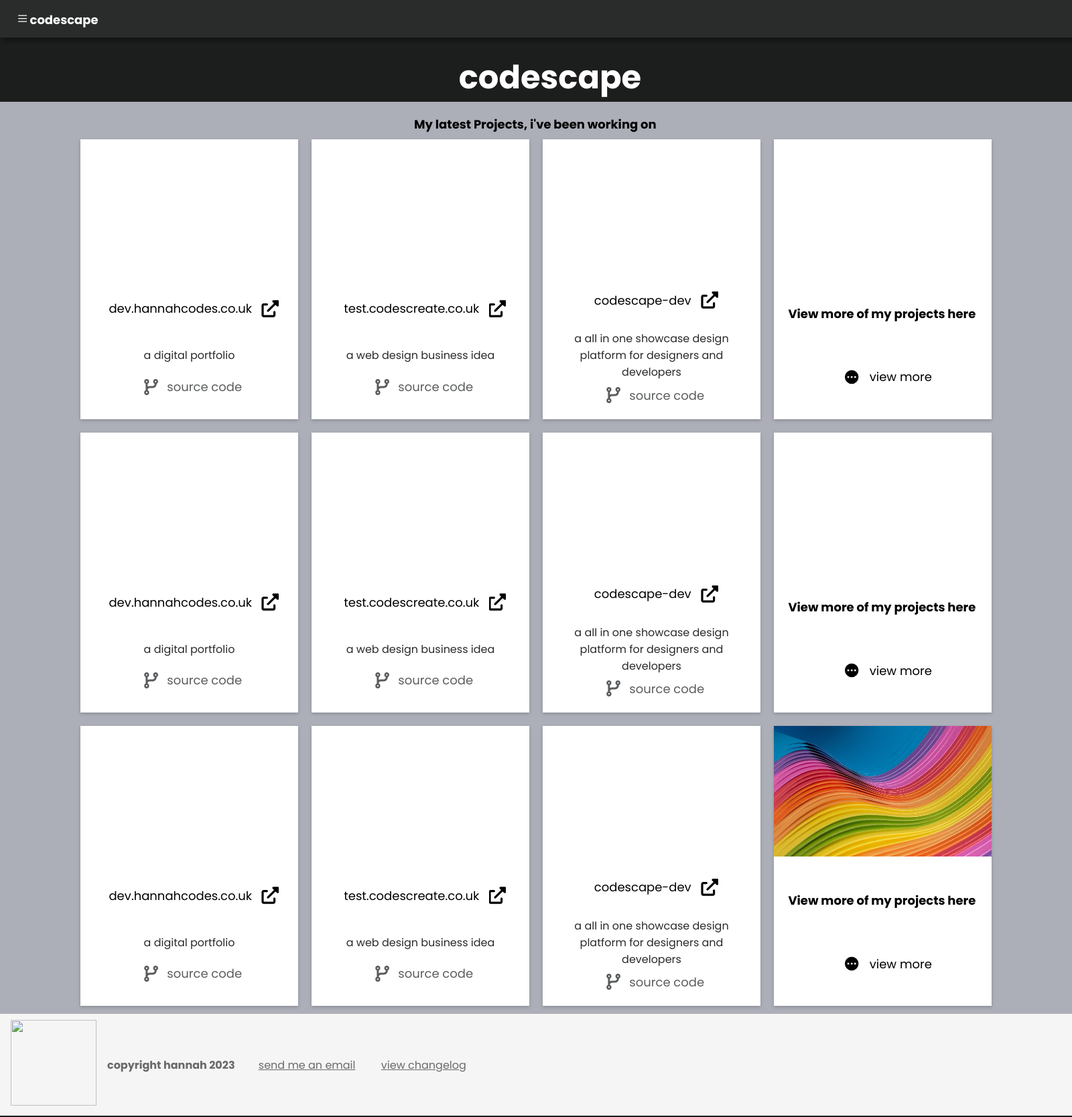
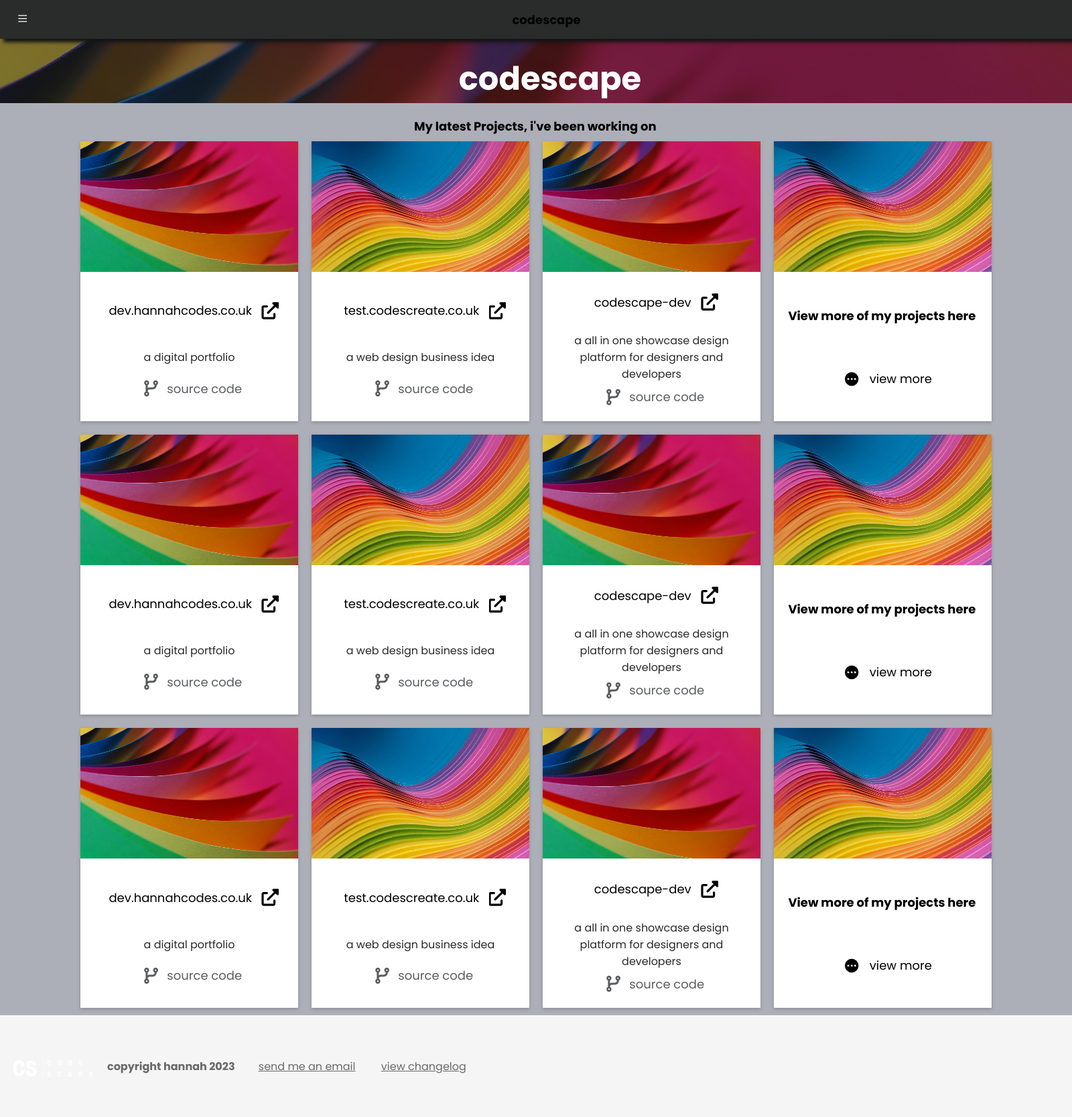
Before and after one commit to autumn-skylight/codescape.hannahcodes.co.uk, an Electron app: page src/user/dashboard.html in a window 1600 px wide. Shown: the whole page at 67% size. Drawn offline with nearby package versions, Linux system fonts and the light colour scheme; files that its build step writes are made by us from their sources.

Commit message:
tidied up code and file placement

```diff
--- a/assets/css/main.scss
+++ b/assets/css/main.scss
@@ -239,6 +239,19 @@ h1{
     }
   }
 }
+.mh1 {
+  margin: auto;
+  padding-top: 0.25em;
+  padding-bottom: 0.25em;
+  text-align: center;
+  align-self: center;
+  color: var(--light-nav-text-colour);
+
+  @media (prefers-color-scheme: dark) {
+    color: var(--nav-text-colour);
+  }
+}
+
 .project_band {
   width: 85%;
   max-width: 1500px;
--- a/main.js
+++ b/main.js
@@ -4,6 +4,7 @@ const path = require('path')
 function createWindow () {
   // Create the browser window.
   const mainWindow = new BrowserWindow({
+    icon: path.join(__dirname, "./assets/images/codescape-logo.ico"),
     width: 1900,
     height: 1060,
     titleBarStyle: 'hidden',
@@ -16,11 +17,11 @@ function createWindow () {
 nodeIntegration: true,
 contextIsolation: true,
 devTools: true,
-preload: path.join(__dirname, 'preload.js')
+preload: path.join(__dirname, './assets/js/preload.js')
   }  })
 
   // and load the index.html of the app.
-  mainWindow.loadFile('index.html')
+  mainWindow.loadFile('./src/index.html')
 
   // Open the DevTools.
   // mainWindow.webContents.openDevTools()
--- a/user/dashboard.html
+++ b/src/user/dashboard.html
@@ -4,7 +4,7 @@
     <meta charset="UTF-8">
     <meta http-equiv="X-UA-Compatible" content="IE=edge">
     <meta name="viewport" content="width=device-width, initial-scale=1.0">
-    <link rel="stylesheet" href="./assets/css/main.css">
+    <link rel="stylesheet" href="../../assets/css/main.css">
     <link rel="preconnect" href="https://fonts.googleapis.com">
 <link rel="preconnect" href="https://fonts.gstatic.com" crossorigin>
 <link href="https://fonts.googleapis.com/css2?family=Poppins:wght@400;600;700&display=swap" rel="stylesheet">
@@ -15,7 +15,7 @@
       <div id="mySidenav" class="sidenav">
         <a href="javascript:void(0)" class="closebtn" onclick="closeNav()">&times;</a>
         <a href="../index.html">home</a>
-        <a href="#">Services</a>
+        <a href="../../src/user/dashboard.html">My Dashboard</a>
         <a href="#">Clients</a>
         <a href="#">Contact</a>
       </div>
@@ -29,12 +29,12 @@
         </svg>
       </button>
     </span>
-    <h1>codescape</h1>
+    <h1 class="mh1">codescape</h1>
     </header>
     <img
 class="bg"
  alt=""
- src="./assets/images/fantasy-g4dd9bb5f2_1280.jpg"
+ src="../../assets/images/fantasy-g4dd9bb5f2_1280.jpg"
   draggable="false"
   />
 
@@ -46,7 +46,7 @@ class="bg"
           <div class="project_band">
             <div class="item-5">
               <div class="project_card project_card_a">
-                <div class="blog_page_thumb" style="background-image: url(./assets/images/fantasy-g4dd9bb5f2_1280.jpg);"></div>
+                <div class="blog_page_thumb" style="background-image: url(../../assets/images/fantasy-g4dd9bb5f2_1280.jpg);"></div>
                 <article>
                   <div class="project_links_placement"><div class="link_placement"><a href="https://dev.hannahcodes.co.uk" class="projects_links"> dev.hannahcodes.co.uk</a> <svg xmlns="http://www.w3.org/2000/svg" viewBox="0 0 512 512"><!--! Font Awesome Pro 6.1.1 by @fontawesome - https://fontawesome.com License - https://fontawesome.com/license (Commercial License) Copyright 2022 Fonticons, Inc. --><path d="M384 320c-17.67 0-32 14.33-32 32v96H64V160h96c17.67 0 32-14.32 32-32s-14.33-32-32-32L64 96c-35.35 0-64 28.65-64 64V448c0 35.34 28.65 64 64 64h288c35.35 0 64-28.66 64-64v-96C416 334.3 401.7 320 384 320zM488 0H352c-12.94 0-24.62 7.797-29.56 19.75c-4.969 11.97-2.219 25.72 6.938 34.88L370.8 96L169.4 297.4c-12.5 12.5-12.5 32.75 0 45.25C175.6 348.9 183.8 352 192 352s16.38-3.125 22.62-9.375L416 141.3l41.38 41.38c9.156 9.141 22.88 11.84 34.88 6.938C504.2 184.6 512 172.9 512 160V24C512 10.74 501.3 0 488 0z"/></svg> </div> </div>
                   <br>
@@ -60,7 +60,7 @@ class="bg"
             </div>
             <div class="item-6">
               <div class="project_card project_card_a">
-                <div class="thumb" style="background-image: url(./assets/images/abstract-g60de8acb8_1280.jpg);"></div>
+                <div class="thumb" style="background-image: url(../../assets/images/abstract-g60de8acb8_1280.jpg);"></div>
                 <article>
                   <div class="project_links_placement"><div class="link_placement"><a href="https://test.codescreate.co.uk" class="projects_links"> test.codescreate.co.uk</a> <svg xmlns="http://www.w3.org/2000/svg" viewBox="0 0 512 512"><!--! Font Awesome Pro 6.1.1 by @fontawesome - https://fontawesome.com License - https://fontawesome.com/license (Commercial License) Copyright 2022 Fonticons, Inc. --><path d="M384 320c-17.67 0-32 14.33-32 32v96H64V160h96c17.67 0 32-14.32 32-32s-14.33-32-32-32L64 96c-35.35 0-64 28.65-64 64V448c0 35.34 28.65 64 64 64h288c35.35 0 64-28.66 64-64v-96C416 334.3 401.7 320 384 320zM488 0H352c-12.94 0-24.62 7.797-29.56 19.75c-4.969 11.97-2.219 25.72 6.938 34.88L370.8 96L169.4 297.4c-12.5 12.5-12.5 32.75 0 45.25C175.6 348.9 183.8 352 192 352s16.38-3.125 22.62-9.375L416 141.3l41.38 41.38c9.156 9.141 22.88 11.84 34.88 6.938C504.2 184.6 512 172.9 512 160V24C512 10.74 501.3 0 488 0z"/></svg> </div> </div>
                   <br>
@@ -73,7 +73,7 @@ class="bg"
             </div>
             <div class="item-7">
               <div  class="project_card project_card_a">
-                <div class="thumb" style="background-image: url(./assets/images/fantasy-g4dd9bb5f2_1280.jpg);"></div>
+                <div class="thumb" style="background-image: url(../../assets/images/fantasy-g4dd9bb5f2_1280.jpg);"></div>
                 <article>
                   <div class="project_links_placement"><div class="link_placement"><a href="https://codescape-dev.hannahcodes.co.uk/" class="projects_links"> codescape-dev</a> <svg xmlns="http://www.w3.org/2000/svg" viewBox="0 0 512 512"><!--! Font Awesome Pro 6.1.1 by @fontawesome - https://fontawesome.com License - https://fontawesome.com/license (Commercial License) Copyright 2022 Fonticons, Inc. --><path d="M384 320c-17.67 0-32 14.33-32 32v96H64V160h96c17.67 0 32-14.32 32-32s-14.33-32-32-32L64 96c-35.35 0-64 28.65-64 64V448c0 35.34 28.65 64 64 64h288c35.35 0 64-28.66 64-64v-96C416 334.3 401.7 320 384 320zM488 0H352c-12.94 0-24.62 7.797-29.56 19.75c-4.969 11.97-2.219 25.72 6.938 34.88L370.8 96L169.4 297.4c-12.5 12.5-12.5 32.75 0 45.25C175.6 348.9 183.8 352 192 352s16.38-3.125 22.62-9.375L416 141.3l41.38 41.38c9.156 9.141 22.88 11.84 34.88 6.938C504.2 184.6 512 172.9 512 160V24C512 10.74 501.3 0 488 0z"/></svg> </div> </div>
                 <br>
@@ -86,7 +86,7 @@ class="bg"
             </div>
             <div class="item-7">
                 <div  class="project_card project_card_a">
-                  <div class="blog_page_thumb" style="background-image: url(./assets/images/abstract-g60de8acb8_1280.jpg);"></div>
+                  <div class="blog_page_thumb" style="background-image: url(../../assets/images/abstract-g60de8acb8_1280.jpg);"></div>
                   <article>
                     <h1 class="projects_text"> View more of my projects here</h1>
               <div class="project_links_placement"><div class="link_placement"><svg xmlns="http://www.w3.org/2000/svg" class="h-5 w-5" viewBox="0 0 20 20" fill="currentColor">
@@ -100,7 +100,7 @@ class="bg"
               </div>
               <div class="item-5">
                 <div class="project_card project_card_a">
-                  <div class="blog_page_thumb" style="background-image: url(./assets/images/fantasy-g4dd9bb5f2_1280.jpg);"></div>
+                  <div class="blog_page_thumb" style="background-image: url(../../assets/images/fantasy-g4dd9bb5f2_1280.jpg);"></div>
                   <article>
                     <div class="project_links_placement"><div class="link_placement"><a href="https://dev.hannahcodes.co.uk" class="projects_links"> dev.hannahcodes.co.uk</a> <svg xmlns="http://www.w3.org/2000/svg" viewBox="0 0 512 512"><!--! Font Awesome Pro 6.1.1 by @fontawesome - https://fontawesome.com License - https://fontawesome.com/license (Commercial License) Copyright 2022 Fonticons, Inc. --><path d="M384 320c-17.67 0-32 14.33-32 32v96H64V160h96c17.67 0 32-14.32 32-32s-14.33-32-32-32L64 96c-35.35 0-64 28.65-64 64V448c0 35.34 28.65 64 64 64h288c35.35 0 64-28.66 64-64v-96C416 334.3 401.7 320 384 320zM488 0H352c-12.94 0-24.62 7.797-29.56 19.75c-4.969 11.97-2.219 25.72 6.938 34.88L370.8 96L169.4 297.4c-12.5 12.5-12.5 32.75 0 45.25C175.6 348.9 183.8 352 192 352s16.38-3.125 22.62-9.375L416 141.3l41.38 41.38c9.156 9.141 22.88 11.84 34.88 6.938C504.2 184.6 512 172.9 512 160V24C512 10.74 501.3 0 488 0z"/></svg> </div> </div>
                     <br>
@@ -114,7 +114,7 @@ class="bg"
               </div>
               <div class="item-6">
                 <div class="project_card project_card_a">
-                  <div class="thumb" style="background-image: url(./assets/images/abstract-g60de8acb8_1280.jpg);"></div>
+                  <div class="thumb" style="background-image: url(../../assets/images/abstract-g60de8acb8_1280.jpg);"></div>
                   <article>
                     <div class="project_links_placement"><div class="link_placement"><a href="https://test.codescreate.co.uk" class="projects_links"> test.codescreate.co.uk</a> <svg xmlns="http://www.w3.org/2000/svg" viewBox="0 0 512 512"><!--! Font Awesome Pro 6.1.1 by @fontawesome - https://fontawesome.com License - https://fontawesome.com/license (Commercial License) Copyright 2022 Fonticons, Inc. --><path d="M384 320c-17.67 0-32 14.33-32 32v96H64V160h96c17.67 0 32-14.32 32-32s-14.33-32-32-32L64 96c-35.35 0-64 28.65-64 64V448c0 35.34 28.65 64 64 64h288c35.35 0 64-28.66 64-64v-96C416 334.3 401.7 320 384 320zM488 0H352c-12.94 0-24.62 7.797-29.56 19.75c-4.969 11.97-2.219 25.72 6.938 34.88L370.8 96L169.4 297.4c-12.5 12.5-12.5 32.75 0 45.25C175.6 348.9 183.8 352 192 352s16.38-3.125 22.62-9.375L416 141.3l41.38 41.38c9.156 9.141 22.88 11.84 34.88 6.938C504.2 184.6 512 172.9 512 160V24C512 10.74 501.3 0 488 0z"/></svg> </div> </div>
                     <br>
@@ -127,7 +127,7 @@ class="bg"
               </div>
               <div class="item-7">
                 <div  class="project_card project_card_a">
-                  <div class="thumb" style="background-image: url(./assets/images/fantasy-g4dd9bb5f2_1280.jpg);"></div>
+                  <div class="thumb" style="background-image: url(../../assets/images/fantasy-g4dd9bb5f2_1280.jpg);"></div>
                   <article>
                     <div class="project_links_placement"><div class="link_placement"><a href="https://codescape-dev.hannahcodes.co.uk/" class="projects_links"> codescape-dev</a> <svg xmlns="http://www.w3.org/2000/svg" viewBox="0 0 512 512"><!--! Font Awesome Pro 6.1.1 by @fontawesome - https://fontawesome.com License - https://fontawesome.com/license (Commercial License) Copyright 2022 Fonticons, Inc. --><path d="M384 320c-17.67 0-32 14.33-32 32v96H64V160h96c17.67 0 32-14.32 32-32s-14.33-32-32-32L64 96c-35.35 0-64 28.65-64 64V448c0 35.34 28.65 64 64 64h288c35.35 0 64-28.66 64-64v-96C416 334.3 401.7 320 384 320zM488 0H352c-12.94 0-24.62 7.797-29.56 19.75c-4.969 11.97-2.219 25.72 6.938 34.88L370.8 96L169.4 297.4c-12.5 12.5-12.5 32.75 0 45.25C175.6 348.9 183.8 352 192 352s16.38-3.125 22.62-9.375L416 141.3l41.38 41.38c9.156 9.141 22.88 11.84 34.88 6.938C504.2 184.6 512 172.9 512 160V24C512 10.74 501.3 0 488 0z"/></svg> </div> </div>
                   <br>
@@ -140,7 +140,7 @@ class="bg"
               </div>
               <div class="item-7">
                   <div  class="project_card project_card_a">
-                    <div class="blog_page_thumb" style="background-image: url(./assets/images/abstract-g60de8acb8_1280.jpg);"></div>
+                    <div class="blog_page_thumb" style="background-image: url(../../assets/images/abstract-g60de8acb8_1280.jpg);"></div>
                     <article>
                       <h1 class="projects_text"> View more of my projects here</h1>
                 <div class="project_links_placement"><div class="link_placement"><svg xmlns="http://www.w3.org/2000/svg" class="h-5 w-5" viewBox="0 0 20 20" fill="currentColor">
@@ -154,7 +154,7 @@ class="bg"
                 </div>
                 <div class="item-5">
                   <div class="project_card project_card_a">
-                    <div class="blog_page_thumb" style="background-image: url(./assets/images/fantasy-g4dd9bb5f2_1280.jpg);"></div>
+                    <div class="blog_page_thumb" style="background-image: url(../../assets/images/fantasy-g4dd9bb5f2_1280.jpg);"></div>
                     <article>
                       <div class="project_links_placement"><div class="link_placement"><a href="https://dev.hannahcodes.co.uk" class="projects_links"> dev.hannahcodes.co.uk</a> <svg xmlns="http://www.w3.org/2000/svg" viewBox="0 0 512 512"><!--! Font Awesome Pro 6.1.1 by @fontawesome - https://fontawesome.com License - https://fontawesome.com/license (Commercial License) Copyright 2022 Fonticons, Inc. --><path d="M384 320c-17.67 0-32 14.33-32 32v96H64V160h96c17.67 0 32-14.32 32-32s-14.33-32-32-32L64 96c-35.35 0-64 28.65-64 64V448c0 35.34 28.65 64 64 64h288c35.35 0 64-28.66 64-64v-96C416 334.3 401.7 320 384 320zM488 0H352c-12.94 0-24.62 7.797-29.56 19.75c-4.969 11.97-2.219 25.72 6.938 34.88L370.8 96L169.4 297.4c-12.5 12.5-12.5 32.75 0 45.25C175.6 348.9 183.8 352 192 352s16.38-3.125 22.62-9.375L416 141.3l41.38 41.38c9.156 9.141 22.88 11.84 34.88 6.938C504.2 184.6 512 172.9 512 160V24C512 10.74 501.3 0 488 0z"/></svg> </div> </div>
                       <br>
@@ -168,7 +168,7 @@ class="bg"
                 </div>
                 <div class="item-6">
                   <div class="project_card project_card_a">
-                    <div class="thumb" style="background-image: url(./assets/images/abstract-g60de8acb8_1280.jpg);"></div>
+                    <div class="thumb" style="background-image: url(../../assets/images/abstract-g60de8acb8_1280.jpg);"></div>
                     <article>
                       <div class="project_links_placement"><div class="link_placement"><a href="https://test.codescreate.co.uk" class="projects_links"> test.codescreate.co.uk</a> <svg xmlns="http://www.w3.org/2000/svg" viewBox="0 0 512 512"><!--! Font Awesome Pro 6.1.1 by @fontawesome - https://fontawesome.com License - https://fontawesome.com/license (Commercial License) Copyright 2022 Fonticons, Inc. --><path d="M384 320c-17.67 0-32 14.33-32 32v96H64V160h96c17.67 0 32-14.32 32-32s-14.33-32-32-32L64 96c-35.35 0-64 28.65-64 64V448c0 35.34 28.65 64 64 64h288c35.35 0 64-28.66 64-64v-96C416 334.3 401.7 320 384 320zM488 0H352c-12.94 0-24.62 7.797-29.56 19.75c-4.969 11.97-2.219 25.72 6.938 34.88L370.8 96L169.4 297.4c-12.5 12.5-12.5 32.75 0 45.25C175.6 348.9 183.8 352 192 352s16.38-3.125 22.62-9.375L416 141.3l41.38 41.38c9.156 9.141 22.88 11.84 34.88 6.938C504.2 184.6 512 172.9 512 160V24C512 10.74 501.3 0 488 0z"/></svg> </div> </div>
                       <br>
@@ -181,7 +181,7 @@ class="bg"
                 </div>
                 <div class="item-7">
                   <div  class="project_card project_card_a">
-                    <div class="thumb" style="background-image: url(./assets/images/fantasy-g4dd9bb5f2_1280.jpg);"></div>
+                    <div class="thumb" style="background-image: url(../../assets/images/fantasy-g4dd9bb5f2_1280.jpg);"></div>
                     <article>
                       <div class="project_links_placement"><div class="link_placement"><a href="https://codescape-dev.hannahcodes.co.uk/" class="projects_links"> codescape-dev</a> <svg xmlns="http://www.w3.org/2000/svg" viewBox="0 0 512 512"><!--! Font Awesome Pro 6.1.1 by @fontawesome - https://fontawesome.com License - https://fontawesome.com/license (Commercial License) Copyright 2022 Fonticons, Inc. --><path d="M384 320c-17.67 0-32 14.33-32 32v96H64V160h96c17.67 0 32-14.32 32-32s-14.33-32-32-32L64 96c-35.35 0-64 28.65-64 64V448c0 35.34 28.65 64 64 64h288c35.35 0 64-28.66 64-64v-96C416 334.3 401.7 320 384 320zM488 0H352c-12.94 0-24.62 7.797-29.56 19.75c-4.969 11.97-2.219 25.72 6.938 34.88L370.8 96L169.4 297.4c-12.5 12.5-12.5 32.75 0 45.25C175.6 348.9 183.8 352 192 352s16.38-3.125 22.62-9.375L416 141.3l41.38 41.38c9.156 9.141 22.88 11.84 34.88 6.938C504.2 184.6 512 172.9 512 160V24C512 10.74 501.3 0 488 0z"/></svg> </div> </div>
                     <br>
@@ -194,13 +194,13 @@ class="bg"
                 </div>
                 <div class="item-7">
                     <div  class="project_card project_card_a">
-                      <div class="blog_page_thumb" style="background-image: url(/assets/images/abstract-g60de8acb8_1280.jpg);"></div>
+                      <div class="blog_page_thumb" style="background-image: url(../../assets/images/abstract-g60de8acb8_1280.jpg);"></div>
                       <article>
                         <h1 class="projects_text"> View more of my projects here</h1>
                   <div class="project_links_placement"><div class="link_placement"><svg xmlns="http://www.w3.org/2000/svg" class="h-5 w-5" viewBox="0 0 20 20" fill="currentColor">
                     <path fill-rule="evenodd" d="M10 18a8 8 0 100-16 8 8 0 000 16zM7 9H5v2h2V9zm8 0h-2v2h2V9zM9 9h2v2H9V9z" clip-rule="evenodd" />
                   </svg>
-                      <a href="projects/projects.html" class="projects_links">view more</a></div>
+                      <a href="https://hannahcodes.co.uk/projects/projects.html" class="projects_links">view more</a></div>
 
                   </div>
                       </article>
@@ -211,8 +211,8 @@ class="bg"
 <footer> <div class="footer_display">
   <div class="footer_logo">
     <picture>
-      <source srcset="./assets/images/codescape-logo.png media="(prefers-color-scheme: dark)">
-      <img src="./assets/images/codescape-logo.png">
+      <source srcset="../../assets/images/codescape-logo.png media="(prefers-color-scheme: dark)">
+      <img src="../../assets/images/codescape-logo.png">
     </picture>
     </div>
     <p class="desktop">copyright hannah 2023</p>
@@ -222,5 +222,5 @@ class="bg"
 </div>
 </footer>
 </body>
-<script src="./assets/js/nav.js"></script>
+<script src="../../assets/js/nav.js"></script>
 </html>
```
Also changed, not shown: src/index.html (renamed from index.html, +15 -15 lines), assets/css/main.css, assets/images/codescape-logo.ico (added), assets/js/preload.js (renamed from preload.js), 1 other file.
